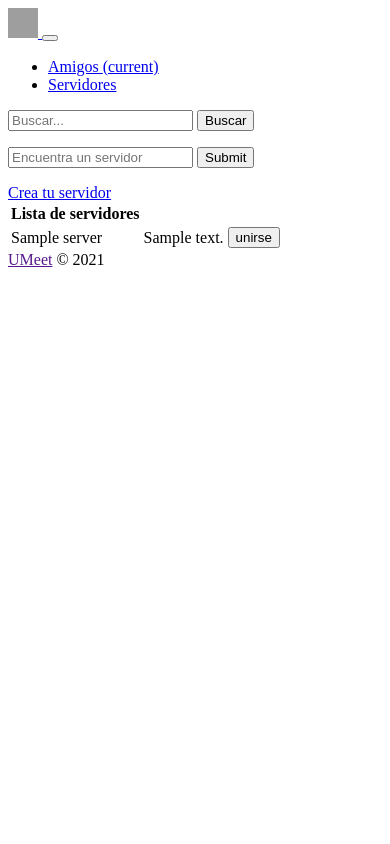
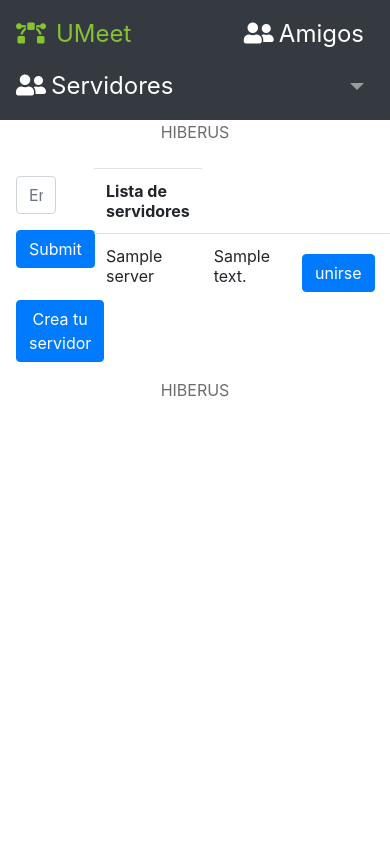
Before and after one commit to jarierca/UMeet, a Spring Boot app: page /server/allServers in a window 390 px wide; the page is wider, and only the part inside the window is pictured. Run offline with Spring Boot 4, Linux system fonts and the light colour scheme; tables that the repository leaves empty hold one stand-in row (values such as "Sample post"); some libraries are stand-ins or nearby versions; grey boxes are pictures that could not be loaded.

Commit message:
plantilla

```diff
--- a/src/main/resources/templates/layout/layout.html
+++ b/src/main/resources/templates/layout/layout.html
@@ -1,58 +1,113 @@
-<html xmlns:th="https://www.thymeleaf.org">
+<!DOCTYPE html>
+<html xmlns:th="http://www.thymeleaf.org">
+
     <head th:fragment="head">
-        <title>UMeet</title>
+        <title>Layout</title>
         <meta charset="UTF-8">
         <meta name="viewport" content="width=device-width, initial-scale=1.0">
         <link rel="stylesheet" href="https://cdn.jsdelivr.net/npm/bootstrap@4.6.0/dist/css/bootstrap.min.css">
-        <link rel="stylesheet" href="https://cdn.jsdelivr.net/npm/@fortawesome/fontawesome-free@5.15.4/css/fontawesome.min.css">
+        <link rel="stylesheet" href="https://cdnjs.cloudflare.com/ajax/libs/font-awesome/5.15.4/css/all.min.css">
         <style>
+            body{
+             // background-color: #222629;
 
+            }
+            .dropdown-menu,.dropdown-item{
+                background-color: #3B4247;
+                color:#EDFED5;
+            }
+
+           .navbar-nav,.umeet{
+                color:#86C232;
+                padding-right: 10px;
+                font-size: 24px;
+            }
+            .ghost{
+                color:#6B6E70;
+                font-size:500px;
+                text-align: center;
+                opacity:0.2;
+            }
+            p{
+                color:#6B6E70;
+                text-align:center;
+            }
+            .fa-user-friends{
+                padding-right: 5px;
+            }
+            .btn-success{
+                background-color:#61892F;
+                float:center;
+            }
+            .avatar {
+                vertical-align: middle;
+                width: 50px;
+                height: 50px;
+                border-radius: 50%;
+            }
 
         </style>
     </head>
   <body>
-
-        <header th:fragment="nav">
-            <nav class="navbar navbar-expand-lg navbar-dark bg-dark">
-                <a class="navbar-brand" href="#">
-                    <img th:src="@{/img/logo.png}" width="30" height="30" alt="">
-                </a>
-                <button class="navbar-toggler" type="button" data-toggle="collapse" data-target="#navbarSupportedContent" aria-controls="navbarSupportedContent" aria-expanded="false" aria-label="Toggle navigation">
-                    <span class="navbar-toggler-icon"></span>
-                </button>
-
-                <div class="collapse navbar-collapse" id="navbarSupportedContent">
-                    <ul class="navbar-nav mr-auto">
+    <div  th:fragment="navbar">
+	<div class="row">
+            <div class="col-md-12">
+		<nav class="navbar navbar-expand-lg navbar-light bg-light navbar-dark bg-dark container-fluid">
+                    <div class="container-fluid">
+                        <ul class="navbar-nav">
+                            <li><span><i class="fas fa-bezier-curve umeet"></i>UMeet</span></li>
+                        </ul>
+                        <!-- Amigos -->
+                        <ul class="navbar-nav">
                             <li class="nav-item active">
-                            <a class="nav-link" href="#">Amigos <span class="sr-only">(current)</span></a>
-                        </li>
-                        <li class="nav-item">
-                            <a class="nav-link" th:href="@{/server/allServers}">Servidores</a>
+                                <a class="nav-link" href="#"><i class="fas fa-user-friends otroi"></i>Amigos <span class="sr-only">(current)</span></a>
                             </li>
                         </ul>
-                    <form class="form-inline my-2 my-lg-0">
-                        <input class="form-control mr-sm-2" type="search" placeholder="Buscar..." aria-label="Search">
-                        <button class="btn btn-outline-warning my-2 my-sm-0" type="submit">Buscar</button>
-                    </form>
+                        <!-- Anyadir servidores -->
+                        <ul class="navbar-nav">
+                            <li class="nav-item active">
+                                <a class="nav-link" href="#"><i class="fas fa-user-friends otroi"></i>Servidores</a>
+                            </li>
+                        </ul>
+                        <!-- Lista servidores -->
+                        <ul class="navbar-nav mr-auto" th:each="ser: ${server}">
+                            <li class="nav-item active">
+                                <a class="nav-link" th:href="#">
+                                    <img alt="Avatar" class="avatar" th:src="ser:${ser.avatar}" src="https://upload.wikimedia.org/wikipedia/commons/thumb/b/bb/Gran_Sabana_paisaje_1.jpg/800px-Gran_Sabana_paisaje_1.jpg">
+                                </a>
+                            </li>
+                        </ul>
+                        <!-- Perfil usuario -->
+                        <ul class="navbar-nav dropdown d-flex">
+                            <li class="nav-item dropdown">
+                                <a class="nav-link dropdown-toggle" id="navbarDarkDropdownMenuLink" role="button" data-toggle="dropdown">
+                                  <!-- <img alt="Avatar" class="avatar" th:src="usu: ${usu.avatar}" src="https://upload.wikimedia.org/wikipedia/commons/thumb/b/bb/Gran_Sabana_paisaje_1.jpg/800px-Gran_Sabana_paisaje_1.jpg">-->
+                                </a>
+                                <ul class="dropdown-menu dropdown-menu-dark">
+                                 <!--<li><a class="dropdown-item" th:href="/profile/edit?id=1">Editar perfil</a></li>-->
+                                    <li><button type="button" class="btn btn-success align-items-center">Desconectar</button></li>
+                                </ul>
+                            </li>
+                        </ul>
+
                     </div>
                 </nav>
+		<div class="row container" style="text-align: center; align-content:center;">
+                    <div class="col-md-12">
+                       <!-- <div><i class="fas fa-ghost ghost"></i></div>-->
 
-        </header>
-
-
-        <!--
-        Esto da error
-        <div class="container">
-            <th:block th:include="${html}"/>
                     </div>
-        -->
-        <footer th:fragment="footer" class="bg-dark">
-            <span class="info-copyrigth"><a href="">UMeet</a> © 2021</span>
+		</div>
+                <footer th:fragment="footer">
+                    <p>HIBERUS</p>
                 </footer>
+            </div>
+	</div>
+    </div>
 
  <myscripts th:fragment="scripts">
-        <script src="https://code.jquery.com/jquery-3.6.0.js"></script>
-        <script src="https://cdn.jsdelivr.net/npm/bootstrap@4.6.0/dist/js/bootstrap.min.js"></script>
+        <script src="https://code.jquery.com/jquery-3.6.0.js" ></script>
+        <script src="https://cdn.jsdelivr.net/npm/bootstrap@4.6.0/dist/js/bootstrap.min.js" ></script>
         <script src="https://cdnjs.cloudflare.com/ajax/libs/bootbox.js/5.5.2/bootbox.js"></script>
  </myscripts>
   </body>
--- a/src/main/resources/templates/servers/allServers.html
+++ b/src/main/resources/templates/servers/allServers.html
@@ -1,10 +1,11 @@
 <html xmlns:th="https://www.thymeleaf.org">
 
-
+  <head th:include="layout/layout::head">
 
     </head>
     <body>
-        <div th:include="/layout/layout::nav">
+         <div th:include="/layout/layout::navbar">
+
 
         </div>
         <div class="row">
@@ -36,12 +37,7 @@
 
         </div>
 
-        <div th:include="/layout/layout::footer">
-        </div>
 
-
-        <div th:include="/layout/layout::scripts">
-        </div>
-
+        <div th:include="/layout/layout::footer"></div>
     </body>
 </html>
```
Also changed, not shown: src/main/resources/templates/layout.html (deleted, +0 -114 lines). Lines whose indentation alone changed are shown as unchanged.
